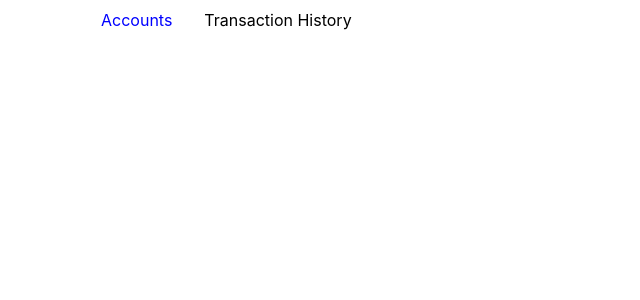
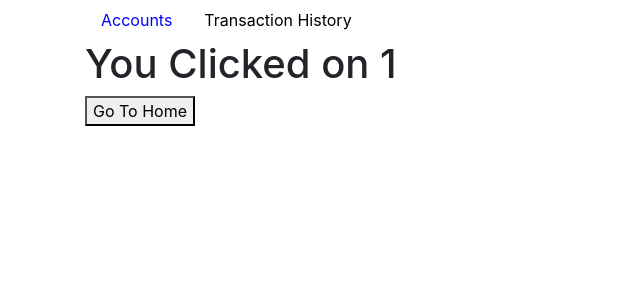
Before and after one commit to djr52/IS322-final, a React (Create React App) app: page /account/1 in a window 1280 px wide. Shown: the top 300 px of the page, without its empty margins (0-640 px from the left). Built offline with nearby package versions, Linux system fonts and the light colour scheme; no server answers.

Commit message:
added account details page todo: implement correct details

```diff
--- a/src/components/AccountItem.js
+++ b/src/components/AccountItem.js
@@ -1,15 +1,17 @@
 import React from 'react';
 import { connect } from 'react-redux';
+import { Link } from 'react-router-dom';
+
 
 const AccountItem = props => {
     return (
         <li className="list-group-item">
             <h1>{ props.account.name}</h1>
             <h5>Current Balance: ${props.account.balance}</h5>
-            <button type="button"
-                    className="btn btn-primary" style={{ float: 'right' }}>
+            <li style={{ float: 'right' }}>
+                <Link to={"account/" + props.account._id}>View</Link>
                 View Details
-            </button>
+            </li>
         </li>
     )
 };
--- /dev/null
+++ b/src/components/AccountPage.js
@@ -0,0 +1,27 @@
+import React from "react";
+import {connect} from "react-redux";
+
+class AccountPage extends React.Component{
+    accountID = this.props.match.params.id;
+    goToHome = () => {
+        this.props.history.push(`/`);
+    };
+
+    render() {
+        return (
+            <div className="page-variable">
+                <h1>You Clicked on { this.props.match.params.id }</h1>
+                <button onClick={this.goToHome}>Go To Home</button>
+            </div>
+        );
+    }
+}
+
+const mapStateProps = (state) => {
+    return {
+        transactions: state.transactions,
+        accounts: state.accounts
+    }
+};
+
+export default connect(mapStateProps)(AccountPage);
--- a/src/components/App.js
+++ b/src/components/App.js
@@ -6,6 +6,7 @@ import Navbar from "./Navbar";
 
 import AccountList from "./AccountList"
 import TransactionList from "./TransactionList";
+import AccountPage from "./AccountPage";
 
 import '../styles/App.css';
 import axios from 'axios';
@@ -44,6 +45,7 @@ class App extends React.Component {
                 <div>
                     <Route path="/" exact component={AccountList} />
                     <Route path="/transactions" component={TransactionList}/>
+                    <Route path="/account/:id" component={AccountPage} />
 
                 </div>
 
@@ -60,3 +62,6 @@ const mapStateToProps = (state) => {
 };
 
 export default connect(mapStateToProps,{setAccounts, setTransactions, accountError})(App);
+
+//Really wish I couldve added more features to this project, but unfortunately other classes got in the way, looking at you IS375.
+// Planning to work on this over the summer for fun, wish me luck!
```
